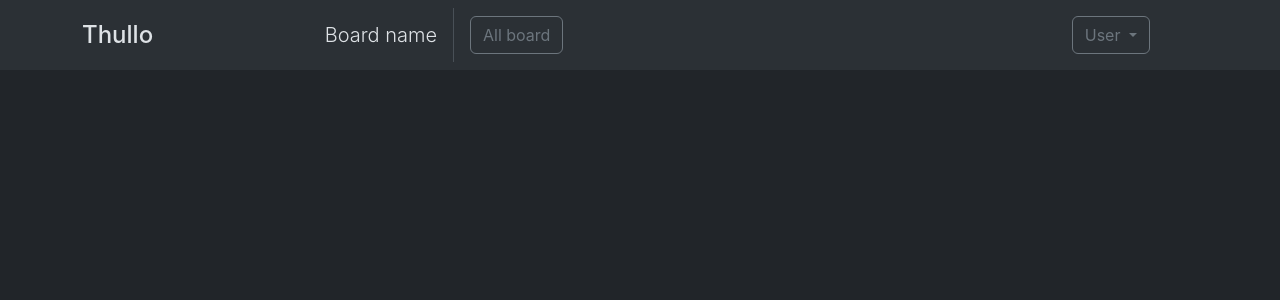
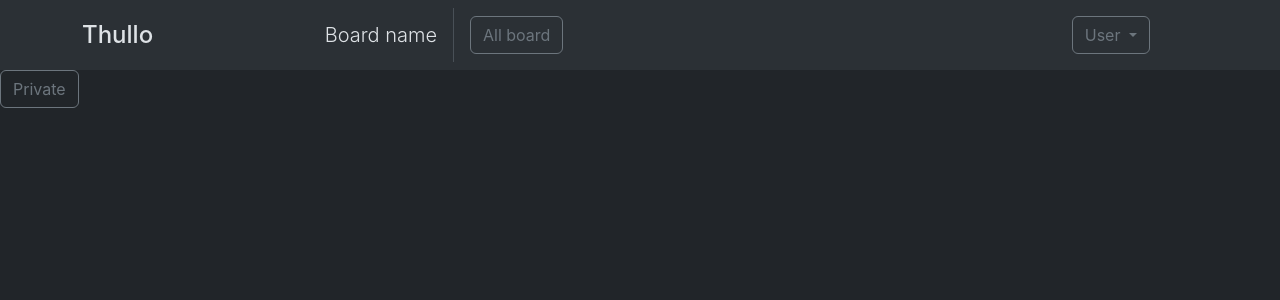
Before and after one commit to jruizsilva/trello-clon-devchallenges.io, an Angular app: page / in a window 1280 px wide. Shown: the top 300 px of the page. Built offline with nearby package versions, Linux system fonts and the light colour scheme.

Commit message:
button visibility added

```diff
--- a/src/app/app.component.html
+++ b/src/app/app.component.html
@@ -1,2 +1,3 @@
 <app-navbar />
 <router-outlet />
+<app-dashboard />
--- a/src/app/app.component.ts
+++ b/src/app/app.component.ts
@@ -2,11 +2,12 @@ import { Component } from '@angular/core';
 import { RouterOutlet } from '@angular/router';
 import { NavbarComponent } from './components/navbar/navbar.component';
 import { FooterComponent } from './components/footer/footer.component';
+import { DashboardComponent } from './pages/dashboard/dashboard.component';
 
 @Component({
   selector: 'app-root',
   standalone: true,
-  imports: [RouterOutlet, NavbarComponent, FooterComponent],
+  imports: [RouterOutlet, NavbarComponent, FooterComponent, DashboardComponent],
   templateUrl: './app.component.html',
   styles: ``,
 })
--- a/src/app/pages/dashboard/dashboard.component.html
+++ b/src/app/pages/dashboard/dashboard.component.html
@@ -1 +1 @@
-<p>dashboard works!</p>
+<app-header />
--- /dev/null
+++ b/src/app/pages/dashboard/header/button-visibility/button-visibility.component.html
@@ -0,0 +1,34 @@
+<p>
+  <button
+    class="btn btn-outline-secondary"
+    type="button"
+    data-bs-toggle="collapse"
+    data-bs-target="#collapseWidthExample"
+    aria-expanded="false"
+    aria-controls="collapseWidthExample"
+  >
+    Private
+  </button>
+</p>
+<div style="min-height: 120px">
+  <div class="collapse collapse-horizontal" id="collapseWidthExample">
+    <div class="card card-body" style="width: 300px">
+      <header class="mb-3">
+        <h5 class="h5 mb-1">Visibility</h5>
+        <p>Choose who can see to this board.</p>
+      </header>
+      <button
+        class="btn btn-outline-secondary d-flex flex-column align-items-center mb-2"
+      >
+        <h6 class="h6 mb-0">Public</h6>
+        <span>Anyone on the internet can see this.</span>
+      </button>
+      <button
+        class="btn btn-outline-secondary d-flex flex-column align-items-center"
+      >
+        <h6 class="h6 mb-0">Private</h6>
+        <span>Only board members can see this.</span>
+      </button>
+    </div>
+  </div>
+</div>
--- /dev/null
+++ b/src/app/pages/dashboard/header/button-visibility/button-visibility.component.ts
@@ -0,0 +1,12 @@
+import { Component } from '@angular/core';
+
+@Component({
+  selector: 'app-button-visibility',
+  standalone: true,
+  imports: [],
+  templateUrl: './button-visibility.component.html',
+  styles: ``
+})
+export class ButtonVisibilityComponent {
+
+}
--- a/src/app/pages/dashboard/header/header.component.html
+++ b/src/app/pages/dashboard/header/header.component.html
@@ -1 +1 @@
-<p>header works!</p>
+<app-button-visibility />
```
Also changed, not shown: src/app/pages/dashboard/dashboard.component.ts (+4 -5 lines), src/app/pages/dashboard/header/header.component.ts (+4 -5 lines).
